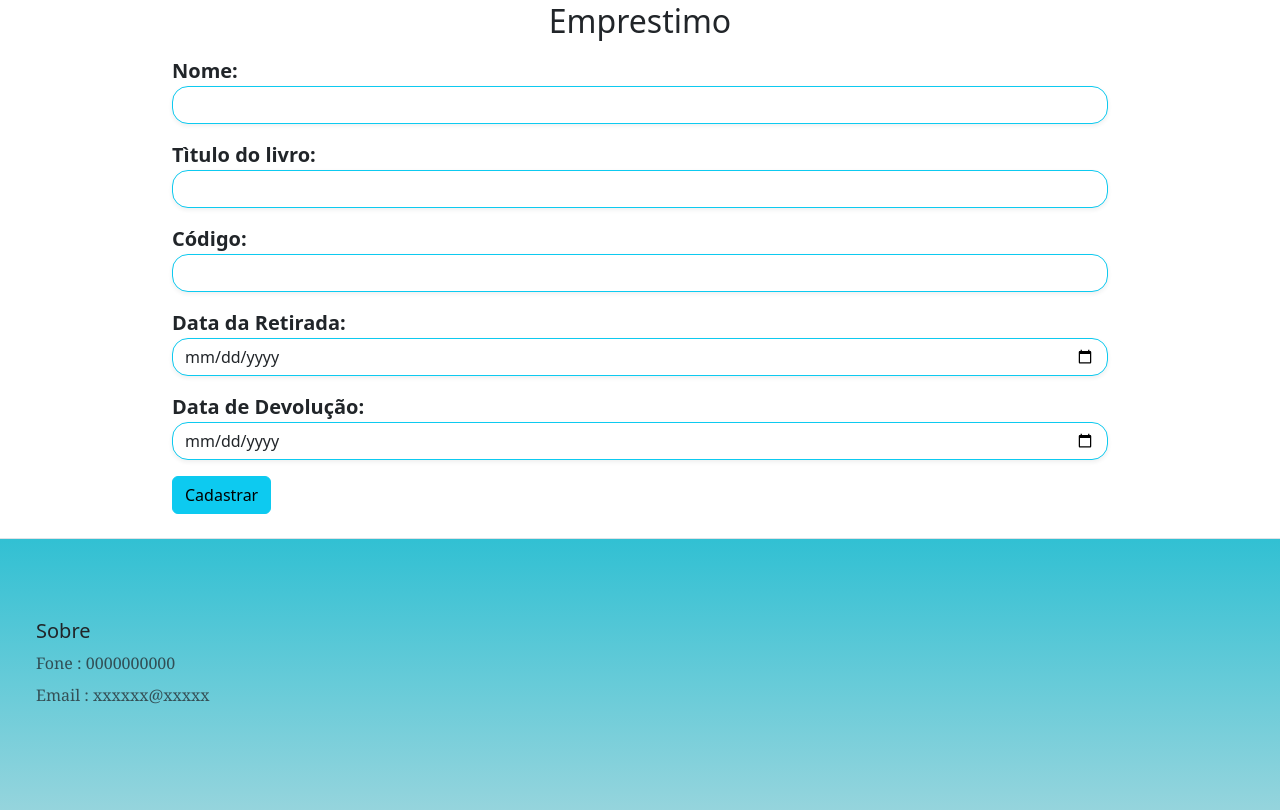
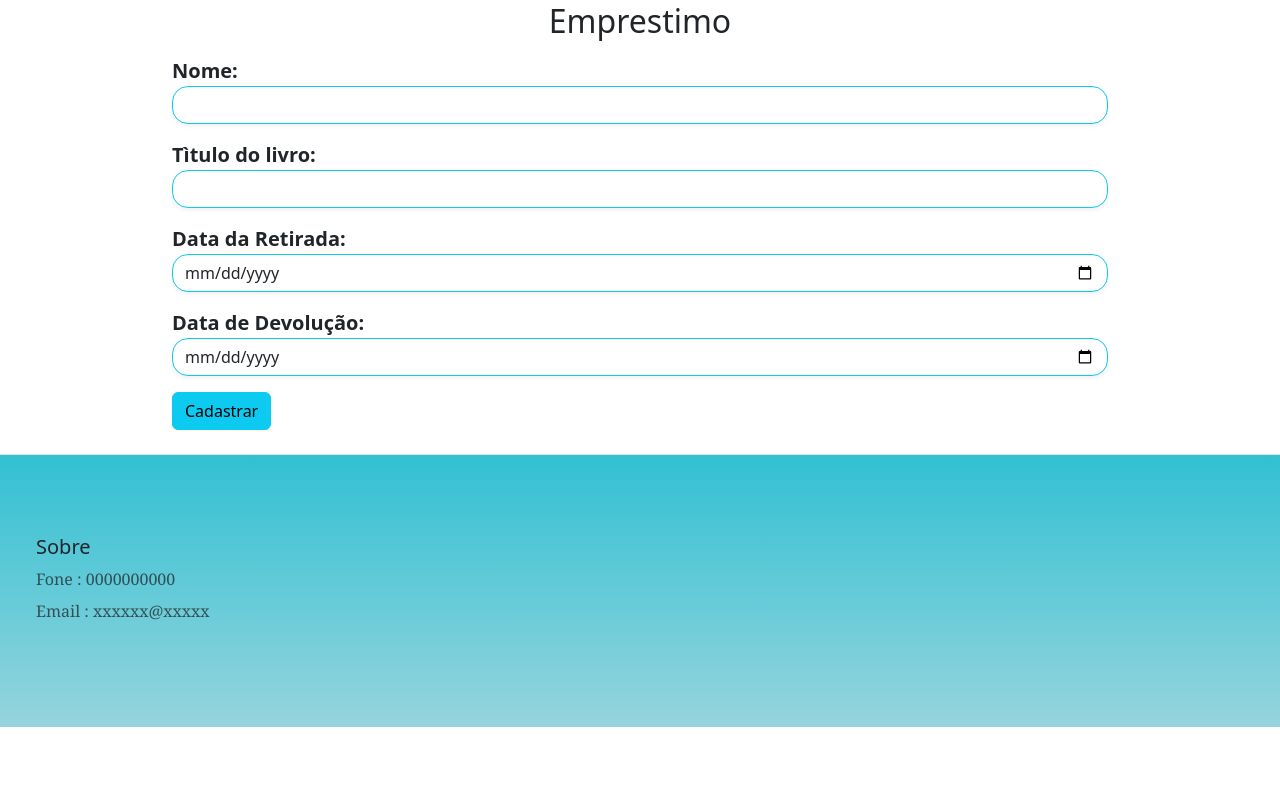
Before and after one commit to DougVikt/SITE_GERENT_BIBLIOTECA, a PHP site: page /emprestimo.php in a window 1280 px wide. Shown: the part 62-872 px from the top of the page. After the commit the page ends 789 px from the top, so only its background shows below. Run offline with PHP 8.4, Linux system fonts and the light colour scheme.

Commit message:
Update emprestimo.php

```diff
--- a/emprestimo.php
+++ b/emprestimo.php
@@ -20,7 +20,6 @@ session_start();
 if ($_SERVER['REQUEST_METHOD'] === 'POST') {
   $nome = $_POST['nome'];
   $titulo = $_POST['titulo'];
-  $codigo = $_POST['codigo'];
   $retirada = $_POST['retirada'];
   $devolucao = $_POST['devolucao'];
 
@@ -36,24 +35,17 @@ if ($_SERVER['REQUEST_METHOD'] === 'POST') {
     $controle_erro = false;
   }
 
-  // caso o codigo não esteja cadastrado
-  $stmt = $pdo->prepare("SELECT id FROM livros WHERE codigo = ?");
-  $stmt->execute([$codigo]);
-  $idcodigo = $stmt->fetchColumn();
-  if (!$idcodigo) {
-    echo "<script> alert('codigo não cadastrado.');</script>";
+  //obtendo o codigo de acordo com o nome , não estando na tabela emprestimo com o status pendente
+  $sql1 = "SELECT id FROM livros WHERE titulo=? and id not IN (SELECT codigo FROM emprestimo WHERE status='pendente')";
+  $stmt2 = $pdo->prepare($sql1);
+  $stmt2->execute([$nome]);
+  $codigo = $stmt2->fetchAll();
+  // caso não tenha nem um codigo no banco
+  if (!$codigo){
+    echo "<script> alert ('Livro Indisponivel !')</script>";
     $controle_erro = false;
   }
 
-  // Verifica se o nome do livro se refere ao código passado
-  $stmt = $pdo->prepare("SELECT id FROM livros WHERE titulo = ? AND codigo = ?");
-  $stmt->execute([$titulo, $codigo]);
-  $registro = $stmt->fetch();
-  // caso o nome do livro não bata com o codigo passado
-  if (!$registro) {
-    echo "<script>alert('Este nome de livro não bate com o codigo passado');</script>";
-    $controle_erro = false;
-  }
 
   // caso os testes acima derem falso , sera executado
   if($controle_erro){
@@ -62,7 +54,7 @@ if ($_SERVER['REQUEST_METHOD'] === 'POST') {
     $stmt = $pdo->prepare($sql);
     $stmt->bindValue(':nome', $idUsuario);
     $stmt->bindValue(':titulo', $titulo);
-    $stmt->bindValue(':codigo', $idcodigo);
+    $stmt->bindValue(':codigo', $codigo[0][0]);
     $stmt->bindValue(':retirada', $retirada);
     $stmt->bindValue(':devolucao', $devolucao);
 
@@ -145,7 +137,7 @@ if(isset($_POST['logout'])) {
   <br>
   <br>
   <!--------------------------------- formulario de emprestimo ------------------------------------------->
-  <div class="container-fluid mt-3 w-75 d-flex flex-column ">
+  <div class="container-fluid mt-3 w-75 flex-column ">
     <h2 class="mb-3 text-center">Emprestimo</h2>
     <form method="post" action="#" enctype="multipart/form-data" class="fs-5 fw-bold">
       <div class="mb-3">
@@ -155,10 +147,6 @@ if(isset($_POST['logout'])) {
       <div class="mb-3">
         <label for="nome-livro">Tìtulo do livro:</label>
         <input type="text" class="form-control rounded-4 border-info shadow-sm" id="titulo" name="titulo">
-      </div>
-      <div class="mb-3">
-        <label for="codigo-livro">Código:</label>
-        <input type="text" class="form-control rounded-4 border-info shadow-sm" id="codigo" name="codigo" pattern="[A-Z0-9]+" maxlength="18" title="Coloque um codigo valido , com letras maiusculas e numeros ">
       </div>
       <div class="mb-3">
         <label for="data-emprestimo">Data da Retirada:</label>
```
